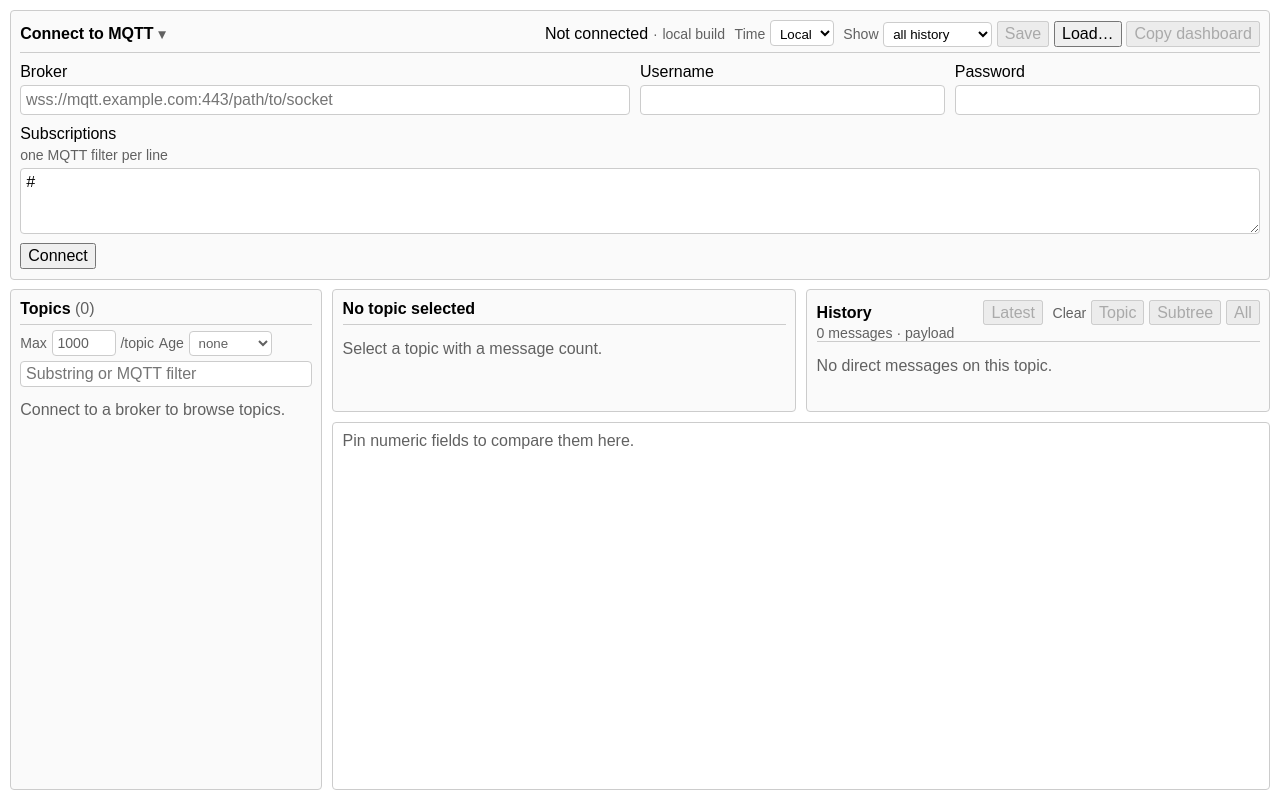
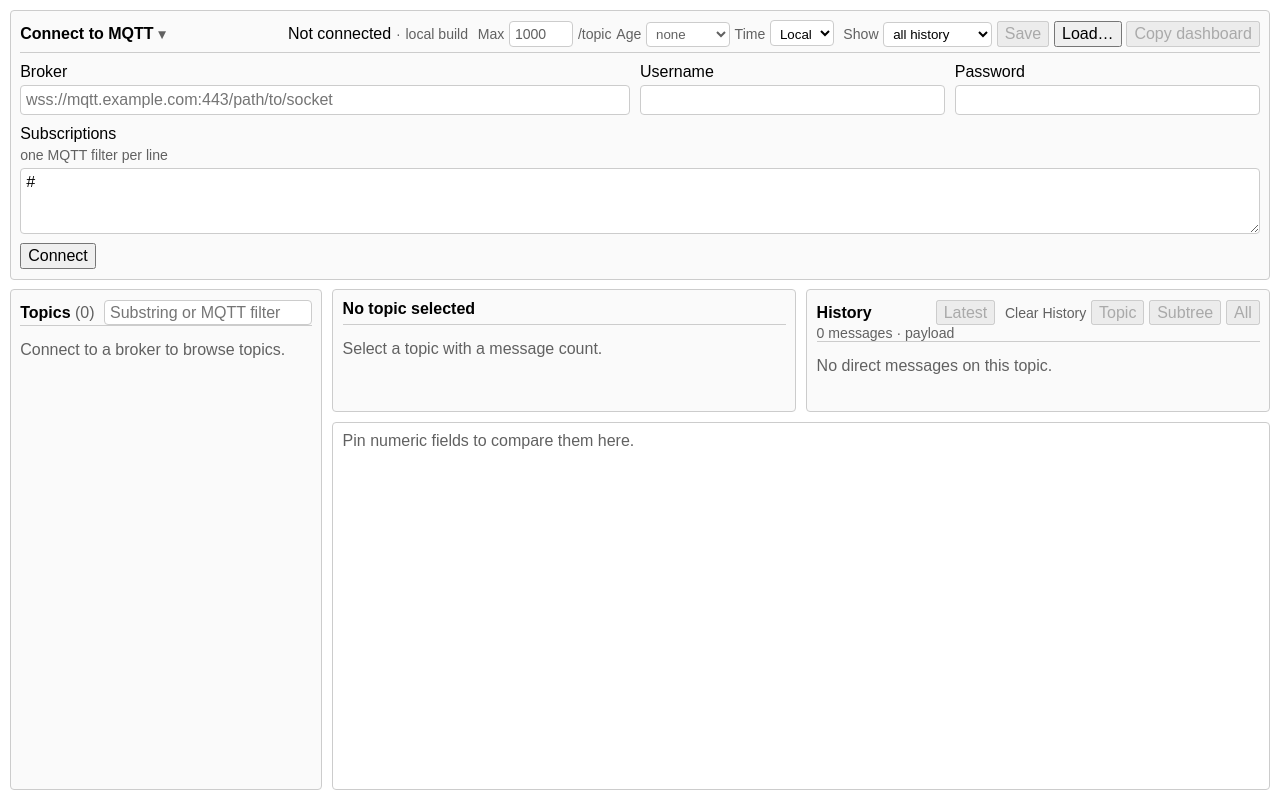
Before and after one commit to quartiq/mqtt-telemetry, a Svelte app: page / in a window 1280 px wide. Built offline with nearby package versions, Linux system fonts and the light colour scheme.

Commit message:
Consolidate header controls

```diff
--- a/src/App.svelte
+++ b/src/App.svelte
@@ -1066,11 +1066,6 @@
           >
         </button>
       </h1>
-      {#if selectedTopic}
-        <div class="breadcrumb" aria-label="Selected topic">
-          <span>{selectedTopic}</span>
-        </div>
-      {/if}
     </div>
     <div class="header-controls">
       <div class="connection-state">
@@ -1091,6 +1086,14 @@
             >{buildLabel}</span
           >
         {/if}
+      </div>
+      <div class="history-options" aria-label="History policy">
+        <HistoryPolicy
+          value={route.historyLimit}
+          onchange={changeHistoryLimit}
+          ageMs={route.historyAgeMs}
+          onagechange={changeHistoryAge}
+        />
       </div>
       <div class="display-options" aria-label="Display">
         <label class="display-option">
@@ -1176,26 +1179,12 @@
   </header>
 
   <aside class="topics panel">
-    <header>
+    <header class="topics-header">
       <h2>
         Topics <span class="count"
           >({topicSnapshot.topicCount.toLocaleString()})</span
         >
       </h2>
-      {#if topicWarning}
-        <span class="meta problem" title="Browser safety limits applied">
-          {topicWarning}
-        </span>
-      {/if}
-    </header>
-    <div class="topic-policy" aria-label="History policy">
-      <HistoryPolicy
-        value={route.historyLimit}
-        onchange={changeHistoryLimit}
-        ageMs={route.historyAgeMs}
-        onagechange={changeHistoryAge}
-      />
-    </div>
       <div class="topic-search">
         <input
           aria-label="Search topic paths"
@@ -1219,6 +1208,12 @@
           {/if}
         {/if}
       </div>
+      {#if topicWarning}
+        <span class="meta problem" title="Browser safety limits applied">
+          {topicWarning}
+        </span>
+      {/if}
+    </header>
     <div class="topic-tree">
       {#if visibleTopics.roots.length}
         <TreeView
--- a/src/HistoryTable.svelte
+++ b/src/HistoryTable.svelte
@@ -135,7 +135,7 @@
         >Latest</button
       >
       <div class="clear-controls">
-        <span class="meta">Clear</span>
+        <span class="meta">Clear History</span>
         <button
           aria-label="Clear history for the selected topic"
           disabled={!canClearTopic}
--- a/src/MessagePanel.svelte
+++ b/src/MessagePanel.svelte
@@ -87,7 +87,7 @@
       {/if}
       {#if subtreePlotCount || plotCount > 1}
         <div class="remove-controls">
-          <span class="meta">Remove</span>
+          <span class="meta">Remove Plots</span>
           {#if subtreePlotCount}
             <button
               aria-label={`Remove ${subtreePlotCount} ${subtreePlotCount === 1 ? "plot" : "plots"} for the selected value`}
--- a/src/app.css
+++ b/src/app.css
@@ -161,8 +161,7 @@ pre {
   content: " · ";
 }
 
-.meta,
-.breadcrumb {
+.meta {
   color: var(--muted);
   font-size: var(--text-small);
 }
@@ -193,7 +192,6 @@ pre {
 }
 
 .app-header h1,
-.breadcrumb span,
 .topics > header .meta {
   overflow: hidden;
   text-overflow: ellipsis;
@@ -258,12 +256,6 @@ pre {
   font-size: var(--text-small);
 }
 
-.breadcrumb {
-  display: flex;
-  gap: var(--space-tight);
-  min-width: 0;
-}
-
 .header-controls,
 .dashboard-actions {
   align-items: baseline;
@@ -321,26 +313,29 @@ pre {
 .topics {
   display: grid;
   grid-row: 2;
-  grid-template-rows: auto auto auto minmax(0, 1fr);
+  grid-template-rows: auto minmax(0, 1fr);
   min-height: 0;
 }
 
-.topic-policy {
-  display: grid;
-  gap: var(--space-tight);
-  margin-bottom: var(--space-tight);
+.topics > .topics-header {
+  align-items: center;
+  flex-wrap: wrap;
 }
 
 .topic-search {
-  align-items: baseline;
+  align-items: center;
   display: flex;
+  flex: 1 1 8rem;
   gap: var(--space-tight);
-  margin-bottom: var(--space-tight);
+  min-width: 0;
 }
 
 .topic-search input {
+  flex: 1 1 auto;
   height: var(--line);
+  min-width: 0;
   padding-block: 0;
+  width: 100%;
 }
 
 .topic-search .meta {
```
Lines whose indentation alone changed are shown as unchanged.
